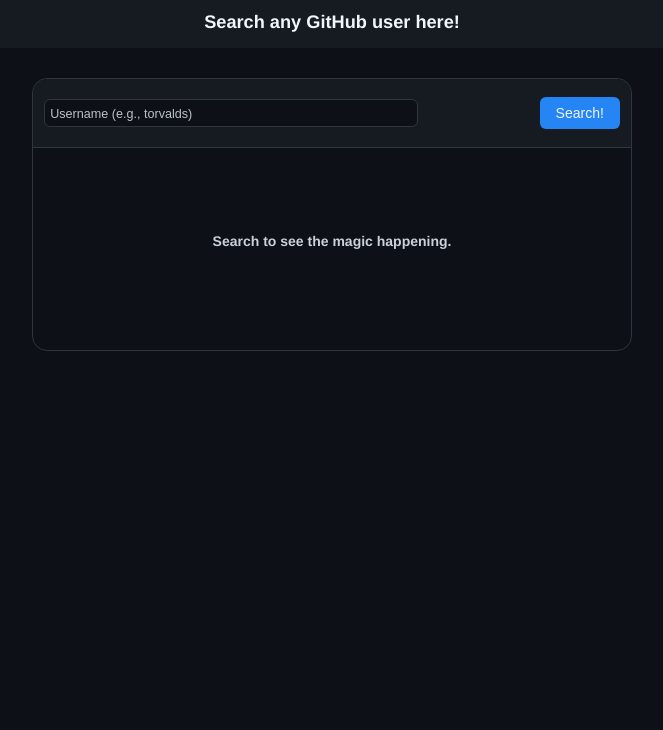
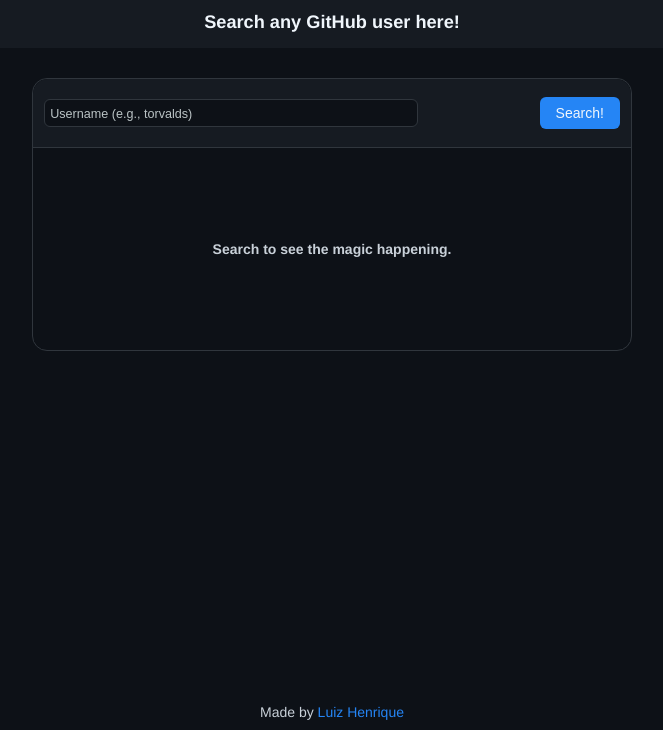
Before and after one commit to luizhf42/github-user-search, a plain HTML site: page index.html in a window 1280 px wide. Shown: the part 70-800 px from the top of the page, without its empty margins (308-971 px from the left). Drawn offline with Linux system fonts and the light colour scheme.

Commit message:
making a footer and other minor changes

```diff
--- a/assets/style/base.css
+++ b/assets/style/base.css
@@ -24,6 +24,7 @@
   color: var(--text);
   background: var(--bg);
   font-family: var(--main-font);
+  min-height: 100vh;
 }
 
 .social-info, .personal-info {
--- /dev/null
+++ b/assets/style/footer.css
@@ -0,0 +1,16 @@
+footer {
+    position: absolute;
+    bottom: 0;
+    padding: 10px;
+    text-align: center;
+    width: 100%;
+}
+
+.author {
+    color: var(--cta);
+    text-decoration: none;
+}
+
+.author:hover {
+    text-decoration: underline;
+}
--- a/assets/style/main/before-search.css
+++ b/assets/style/main/before-search.css
@@ -1,6 +1,6 @@
 .before-search {
     position: absolute;
     top: 60%;
-    left: 50%;
-    transform: translate(-50%, -50%);
+    width: 100%;
+    text-align: center;
 }
--- a/index.html
+++ b/index.html
@@ -18,6 +18,7 @@
     <link rel="stylesheet" href="assets/style/main/user-info/social-info.css">
     <link rel="stylesheet" href="assets/style/main/user-info/personal-info.css">
 
+    <link rel="stylesheet" href="assets/style/footer.css" />
     <title>GitHub User Search</title>
   </head>
   <body>
@@ -106,5 +107,9 @@
         <h2 class="before-search-text">Search to see the magic happening.</h2>
       </section>
     </main>
+
+    <footer>
+      <p>Made by <a class="author" href="https://github.com/luizhf42">Luiz Henrique</a></p>
+    </footer>
   </body>
 </html>
```
